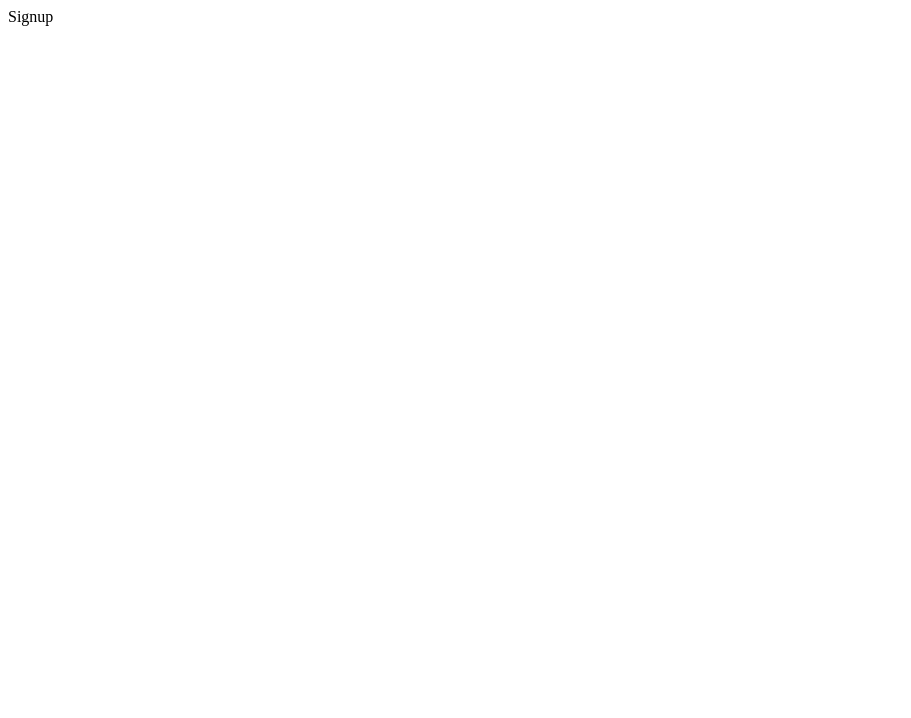
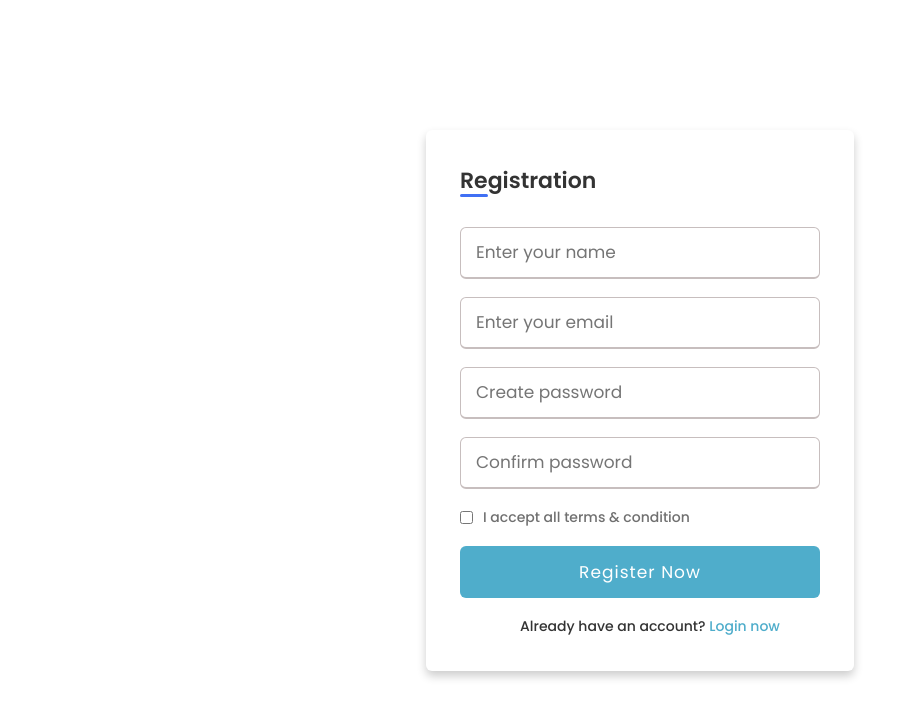
Before and after one commit to utkarrshhh/task-frontEnd, a React (Vite) app: page /signup in a window 1280 px wide. Shown: the top 718 px of the page, without its empty margins (0-911 px from the left). Built offline with nearby package versions, Linux system fonts and the light colour scheme.

Commit message:
create signup route

```diff
--- a/src/Components/Login/Login.jsx
+++ b/src/Components/Login/Login.jsx
@@ -8,6 +8,7 @@
   const handleSubmit = (e) => {
     e.preventDefault();
     //post request to backend and then check whether the details are true or not then login or view error message as wish
+    // jwt token to be generated on login, could be refresh token and then active token or whatever
     navigate("/home");
   };
 
--- a/src/Components/Login/Signup.jsx
+++ b/src/Components/Login/Signup.jsx
@@ -1,7 +1,48 @@
 import React from "react";
+import "./signup.css";
+import { Link, useNavigate } from "react-router-dom";
+const Signup = () => {
+  const navigate = useNavigate();
+  const handleSubmit = (e) => {
+    e.preventDefault();
 
-const Signup = () => {
-  return <div>Signup</div>;
+    //validation then bring to login page then home
+    navigate("/login");
+  };
+
+  return (
+    <div>
+      <div className="wrapper">
+        <h2>Registration</h2>
+        <form action="#">
+          <div className="input-box">
+            <input type="text" placeholder="Enter your name" required />
+          </div>
+          <div className="input-box">
+            <input type="text" placeholder="Enter your email" required />
+          </div>
+          <div className="input-box">
+            <input type="password" placeholder="Create password" required />
+          </div>
+          <div className="input-box">
+            <input type="password" placeholder="Confirm password" required />
+          </div>
+          <div className="policy">
+            <input type="checkbox" />
+            <h3>I accept all terms & condition</h3>
+          </div>
+          <div className="input-box button">
+            <input type="Submit" value="Register Now" onClick={handleSubmit} />
+          </div>
+          <div className="text">
+            <h3>
+              Already have an account? <Link to="/login">Login now</Link>
+            </h3>
+          </div>
+        </form>
+      </div>
+    </div>
+  );
 };
 
 export default Signup;
--- a/src/Components/Login/login.css
+++ b/src/Components/Login/login.css
@@ -5,7 +5,7 @@
 
 .login {
   overflow: hidden;
-  background-color: #bd5151;
+  background-color: #4fadcb;
   padding: 40px 30px 30px 30px;
   border-radius: 10px;
   position: absolute;
--- /dev/null
+++ b/src/Components/Login/signup.css
@@ -0,0 +1,94 @@
+@import url("https://fonts.googleapis.com/css?family=Poppins:400,500,600,700&display=swap");
+* {
+  margin: 0;
+  padding: 0;
+  box-sizing: border-box;
+  font-family: "Poppins", sans-serif;
+}
+body {
+  min-height: 100vh;
+  display: flex;
+  align-items: center;
+  justify-content: center;
+}
+.wrapper {
+  position: relative;
+  max-width: 430px;
+  width: 100%;
+  background: #fff;
+  padding: 34px;
+  border-radius: 6px;
+  box-shadow: 0 5px 10px rgba(0, 0, 0, 0.2);
+}
+.wrapper h2 {
+  position: relative;
+  font-size: 22px;
+  font-weight: 600;
+  color: #333;
+}
+.wrapper h2::before {
+  content: "";
+  position: absolute;
+  left: 0;
+  bottom: 0;
+  height: 3px;
+  width: 28px;
+  border-radius: 12px;
+  background: #4070f4;
+}
+.wrapper form {
+  margin-top: 30px;
+}
+.wrapper form .input-box {
+  height: 52px;
+  margin: 18px 0;
+}
+form .input-box input {
+  height: 100%;
+  width: 100%;
+  outline: none;
+  padding: 0 15px;
+  font-size: 17px;
+  font-weight: 400;
+  color: #333;
+  border: 1.5px solid #c7bebe;
+  border-bottom-width: 2.5px;
+  border-radius: 6px;
+  transition: all 0.3s ease;
+}
+.input-box input:focus,
+.input-box input:valid {
+  border-color: #4070f4;
+}
+form .policy {
+  display: flex;
+  align-items: center;
+}
+form h3 {
+  color: #707070;
+  font-size: 14px;
+  font-weight: 500;
+  margin-left: 10px;
+}
+.input-box.button input {
+  color: #fff;
+  letter-spacing: 1px;
+  border: none;
+  background: #4fadcb;
+  cursor: pointer;
+}
+.input-box.button input:hover {
+  background: #0e4bf1;
+}
+form .text h3 {
+  color: #333;
+  width: 100%;
+  text-align: center;
+}
+form .text h3 a {
+  color: #4fadcb;
+  text-decoration: none;
+}
+form .text h3 a:hover {
+  text-decoration: underline;
+}
```
